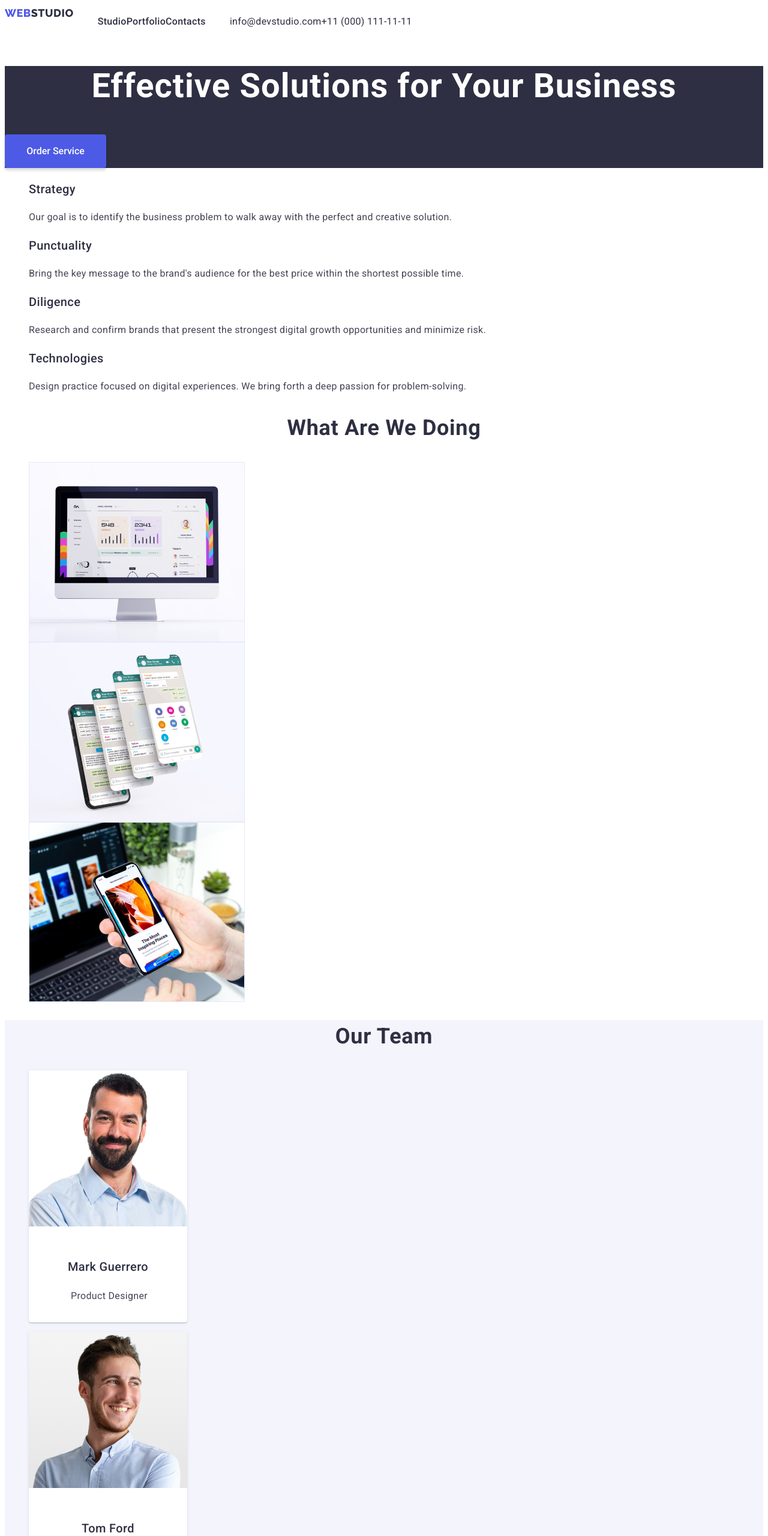
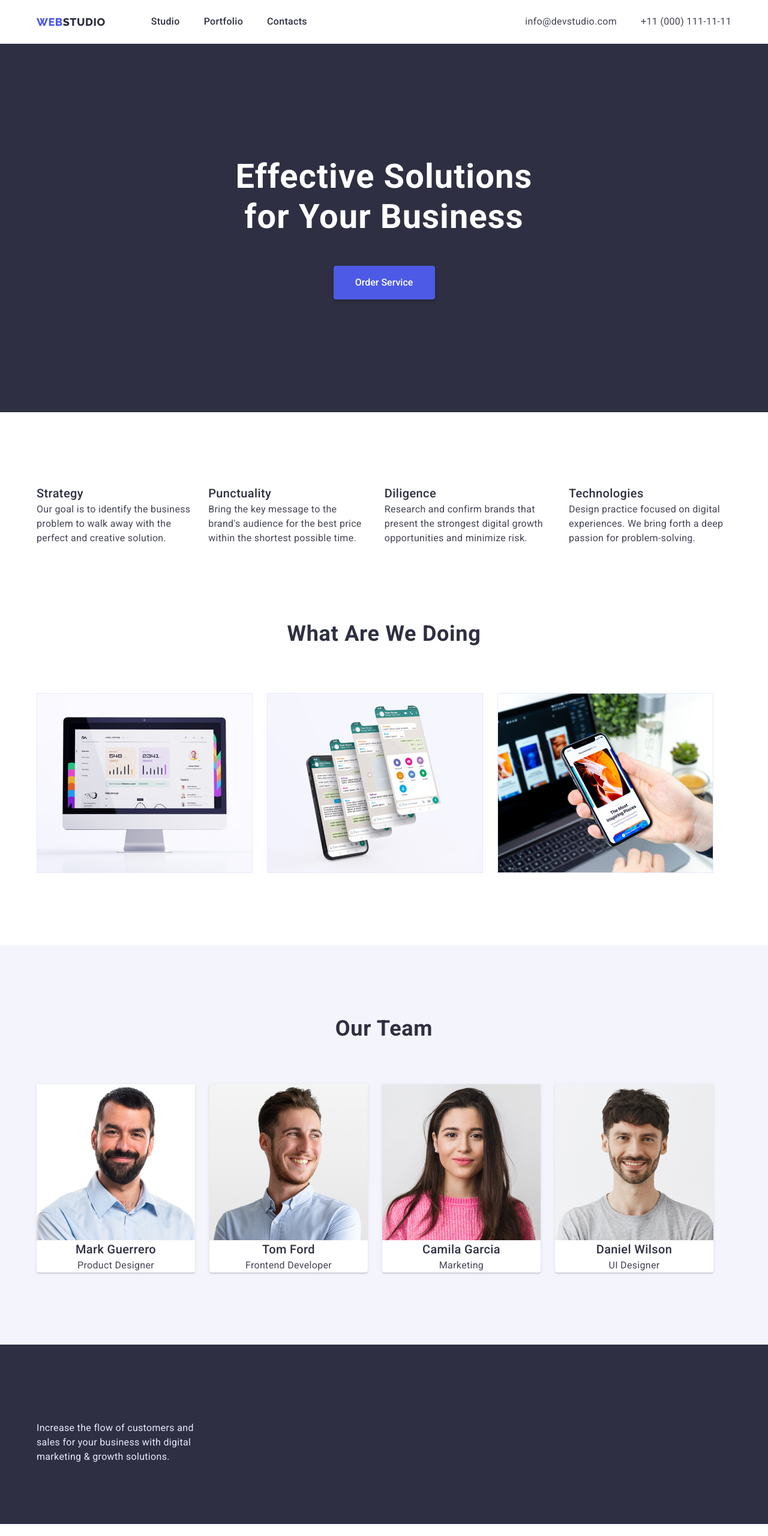
Before and after one commit to MaxOleniuh/goit-markup-hw-03, a plain HTML site: page index.html in a window 1280 px wide. Shown: the top 2560 px of the page at 60% size. Drawn offline with Linux system fonts and the light colour scheme.

Commit message:
main push
main part done

```diff
--- a/css/styles.css
+++ b/css/styles.css
@@ -1,5 +1,8 @@
 /* index.html STYLES START*/
 
+html {
+  box-sizing: border-box;
+}
 :root {
   --brand-color: #4d5ae5;
   --pressed-state: #404bbf;
@@ -17,14 +20,43 @@
 }
 body {
   background-color: var(--body-background);
-  font-family: var(--main-font), sans-serif;
-  font-size: 14px;
+  font-family: "Roboto", sans-serif;
+  font-size: 16px;
   color: var(--hero-background);
-  letter-spacing: normal;
+  margin: 0;
 }
+/* RESET START */
+p {
+  margin: 0;
+}
+
+h1,
+h2,
+h3,
+h4,
+h5,
+h6 {
+  margin: 0;
+}
+img {
+  display: block;
+  max-width: 100%;
+  height: auto;
+}
+
+/* Lists styling */
+
+li {
+  list-style: none;
+  padding: 0;
+}
+
 ul {
-  list-style: none;
+  margin: 0;
+  padding: 0;
 }
+/* RESET END */
+
 .hidden {
   position: absolute;
   width: 1px;
@@ -38,25 +70,39 @@ ul {
   clip: rect(0 0 0 0);
   overflow: hidden;
 }
+
+.container {
+  /* outline: 2px solid tomato; */
+  width: 1158px;
+  margin-left: auto;
+  margin-right: auto;
+  padding-left: 15px;
+  padding-right: 15px;
+}
 /* HEADER(NAV) STYLES */
-
+header {
+  display: block;
+  border-bottom: solid 1px var(--cornflower);
+}
 .main-nav {
   display: flex;
-  margin: ;
-  font-family: var(--main-font);
-  font-weight: 500;
-  font-size: 16px;
-  line-height: 1.5;
-  /* identical to box height, or 150% */
-  letter-spacing: 0.02em;
+  align-items: center;
 }
 .nav-list {
   display: flex;
+  padding-top: 24px;
+  padding-bottom: 24px;
+  gap: 40px;
 }
-.auth {
-  display: flex;
+.nav-link {
+  font-size: 16px;
+  font-weight: 500;
+  line-height: 1.5;
+  letter-spacing: 0.02em;
 }
+
 .logo {
+  margin-right: 76px;
   font-family: "Raleway", sans-serif;
   font-weight: 800;
   font-size: 18px;
@@ -67,36 +113,49 @@ ul {
   color: var(--brand-color);
 }
 
-.auth {
-  font-weight: 400;
-  line-height: 1.5;
-  letter-spacing: 0.02em;
-  color: var(--main-text-color);
-}
 /* LINKS STYLES */
 a {
   text-decoration: none;
   color: var(--dark-theme);
 }
 
+.auth {
+  display: flex;
+  align-items: center;
+  margin-left: auto;
+  padding-top: 24px;
+  padding-bottom: 24px;
+}
+.auth-item:last-child {
+  margin-left: 40px;
+}
+.auth-link {
+  line-height: 1.5;
+  letter-spacing: 0.02em;
+  color: var(--main-text-color);
+}
 .nav-link:hover,
 .nav-link:focus,
-.nav-link::after,
-.info-tel:hover,
-.info-tel::after,
-.info-mail:hover,
-.info-mail:after {
+.auth-link:hover,
+.auth-link:focus {
   color: var(--pressed-state);
 }
 
 /* SOLUTIONS STYLES */
 
 .solutions {
-  background-color: #2e2f42;
+  background-color: var(--dark-theme);
+  text-align: center;
+  padding-top: 188px;
+  padding-bottom: 188px;
 }
-
+.hero-container {
+}
 .solutions-title {
-  font-family: var(--main-font);
+  width: 496px;
+  margin-left: auto;
+  margin-right: auto;
+  margin-bottom: 48px;
   font-weight: 700;
   font-size: 56px;
   line-height: 1.2;
@@ -126,7 +185,10 @@ button:focus {
   background: var(--pressed-state);
 }
 /* AIM STYLES */
-
+.aim {
+  padding-top: 120px;
+  padding-bottom: 120px;
+}
 .aim-title {
   font-weight: 500;
   font-size: 20px;
@@ -135,90 +197,85 @@ button:focus {
   color: var(--dark-theme);
 }
 .aim-desc {
-  font-weight: 400;
-  font-size: 16px;
   line-height: 1.5;
   letter-spacing: 0.02em;
   color: var(--main-text-color);
 }
+
+.features-list {
+  display: flex;
+}
+
+.features-list .features-item:not(:last-child) {
+  margin-right: 24px;
+}
 /* activities STYLES */
-
+.activities {
+  margin-bottom: 120px;
+}
 .activities-title {
+  margin-top: 0;
+  margin-bottom: 72px;
   text-align: center;
-  font-family: var(--main-font);
   font-weight: 700;
   font-size: 36px;
   line-height: 1.5;
   letter-spacing: 0.02em;
   color: var(--dark-theme);
 }
-
-img {
-  display: block;
+.activities-list {
+  display: flex;
+}
+.activities-list .activities-item {
+  margin-right: 24px;
 }
 /* TEAM SECTION STYLES */
 
 .team {
   background: var(--light-background);
+  padding-top: 120px;
+  padding-bottom: 120px;
 }
-
+.team-members {
+  display: flex;
+  flex-wrap: wrap;
+}
 .team-title {
-  font-family: var(--main-font);
+  margin-top: 0;
+  margin-bottom: 72px;
+  text-align: center;
   font-weight: 700;
   font-size: 36px;
-  line-height: 1.5;
+  line-height: 1.1;
   letter-spacing: 0.02em;
   color: var(--dark-theme);
   text-align: center;
 }
-
+.team-members .team-member:not(:last-child) {
+  margin-right: 24px;
+}
 .team-member {
   background: var(--body-background);
   box-shadow: 0px 1px 6px rgba(46, 47, 66, 0.08),
     0px 1px 1px rgba(46, 47, 66, 0.16), 0px 2px 1px rgba(46, 47, 66, 0.08);
   border-radius: 0px 0px 4px 4px;
-  width: 264px;
 }
 .team-name {
-  padding: 32px 62px 0;
-  height: 24px;
-
-  /* Header 3 */
-
-  font-family: "Roboto";
-  font-style: normal;
   font-weight: 500;
   font-size: 20px;
   line-height: 1.5;
-  /* identical to box height, or 120% */
-
   text-align: center;
   letter-spacing: 0.02em;
-
-  /* NAVY BLUE */
-
   color: var(--dark-theme);
 }
 
 .team-desc {
-  padding: 8px 60px 32px 60px;
-  width: 148px;
-  height: 24px;
-
-  /* Body */
-
-  font-family: "Roboto";
-  font-style: normal;
-  font-weight: 400;
   font-size: 16px;
   line-height: 1.5;
   /* identical to box height, or 150% */
 
   text-align: center;
   letter-spacing: 0.02em;
-
-  /* SLATE */
-
   color: var(--main-text-color);
 }
 
@@ -226,12 +283,12 @@ img {
 
 .footer {
   background: var(--dark-theme);
+  padding-top: 100px;
+  padding-bottom: 100px;
 }
 
 .footer > .logo {
-  color: var(--body-background);
-  width: 44px;
-  height: 22px;
+  width: 76px;
   font-family: "Raleway";
   font-style: normal;
   font-weight: 800;
@@ -241,14 +298,14 @@ img {
 }
 
 .footer-desc {
-  font-weight: 400;
-  font-size: 16px;
   line-height: 1.5;
   letter-spacing: 0.02em;
   color: var(--cornflower);
+  width: 264px;
 }
 
 /* portfolio.html STYLES START*/
+
 .header-portfolio {
   border-bottom: 1px solid var(--accent);
 }
@@ -275,6 +332,7 @@ img {
   line-height: 1.5;
   letter-spacing: 0.04em;
   color: var(--brand-color);
+  padding: 12px 24px;
 }
 .btn:hover,
 .btn:focus {
@@ -283,18 +341,10 @@ img {
 }
 
 .project-card {
-  justify-content: left;
-  width: 359px;
-  height: 420px;
   background: var(--body-background);
-  border: 1px solid var(--cornflower);
 }
 
 .project-card-title {
-  width: 290px;
-  height: 24px;
-  font-family: "Roboto";
-  font-style: normal;
   font-weight: 500;
   font-size: 20px;
   line-height: 1.5;
@@ -303,9 +353,6 @@ img {
 }
 
 .project-card-desc {
-  font-family: var(--main-font);
-  font-weight: 400;
-  font-size: 16px;
   line-height: 1.5;
   letter-spacing: 0.02em;
   color: var(--main-text-color);
--- a/index.html
+++ b/index.html
@@ -16,7 +16,7 @@
   <body>
     <!-- HEADER(NAV)-->
     <header>
-      <nav class="main-nav">
+      <nav class="main-nav container">
         <a href="index.html" class="logo"><span class="web">WEB</span>STUDIO</a>
         <ul class="nav-list">
           <li class="nav-link">
@@ -29,12 +29,12 @@
         </ul>
         <ul class="auth">
           <li class="auth-item">
-            <a href="mailto:info@devstudio.com" class="info-tel"
+            <a href="mailto:info@devstudio.com" class="auth-link"
               >info@devstudio.com
             </a>
           </li>
           <li class="auth-item">
-            <a href="tel:+110001111111" class="info-mail"
+            <a href="tel:+110001111111" class="auth-link"
               >+11 (000) 111-11-11
             </a>
           </li>
@@ -44,13 +44,15 @@
     <main class="main">
       <!-- SOLUTIONS SECTION -->
       <section class="solutions">
+        <div class="hero-container">
           <h1 class="solutions-title">Effective Solutions for Your Business</h1>
           <button type="button" class="order-btn">Order Service</button>
+        </div>
       </section>
       <!-- AIM SECTION -->
       <section class="aim">
         <h2 class="hidden">Features</h2>
-        <ul class="features-list">
+        <ul class="features-list container">
           <li class="features-item">
             <h3 class="aim-title">Strategy</h3>
             <p class="aim-desc">
@@ -82,10 +84,10 @@
         </ul>
       </section>
       <!-- ACTIVITIES -->
-      <section class="activities">
+      <section class="activities container">
         <h2 class="activities-title">What Are We Doing</h2>
         <ul class="activities-list">
-          <li>
+          <li class="activities-item">
             <img
               src="./images/activities-img-1.jpg"
               width="360"
@@ -93,7 +95,7 @@
               class="img-activities-1"
             />
           </li>
-          <li>
+          <li class="activities-item">
             <img
               src="./images/activities-img-2.jpg"
               width="360"
@@ -101,7 +103,7 @@
               class="img-activities-2"
             />
           </li>
-          <li>
+          <li class="activities-item">
             <img
               src="./images/activities-img-3.jpg"
               width="360"
@@ -113,6 +115,7 @@
       </section>
       <!-- TEAM SECTION-->
       <section class="team">
+        <div class="teams container">
           <h2 class="team-title">Our Team</h2>
           <ul class="team-members">
             <li class="team-member">
@@ -156,15 +159,18 @@
               <p class="team-desc">UI Designer</p>
             </li>
           </ul>
+        </div>
       </section>
     </main>
     <!-- FOOTER -->
     <footer class="footer">
-      <a href="index.html" class="logo"><span class="web">WEB</span>STUDIO</a>
+      <div class="container">
+        <a href="index.html" class="logo"><span class="web-footer">WEB</span class="footer-studio">STUDIO</a>
         <p class="footer-desc">
-        Increase the flow of customers and sales for your business with digital
-        marketing & growth solutions.
+          Increase the flow of customers and sales for your business with
+          digital marketing & growth solutions.
         </p>
+      </div>
     </footer>
   </body>
 </html>
```
Also changed, not shown: portfolio.html (+23 -33 lines). Lines whose indentation alone changed are shown as unchanged.
